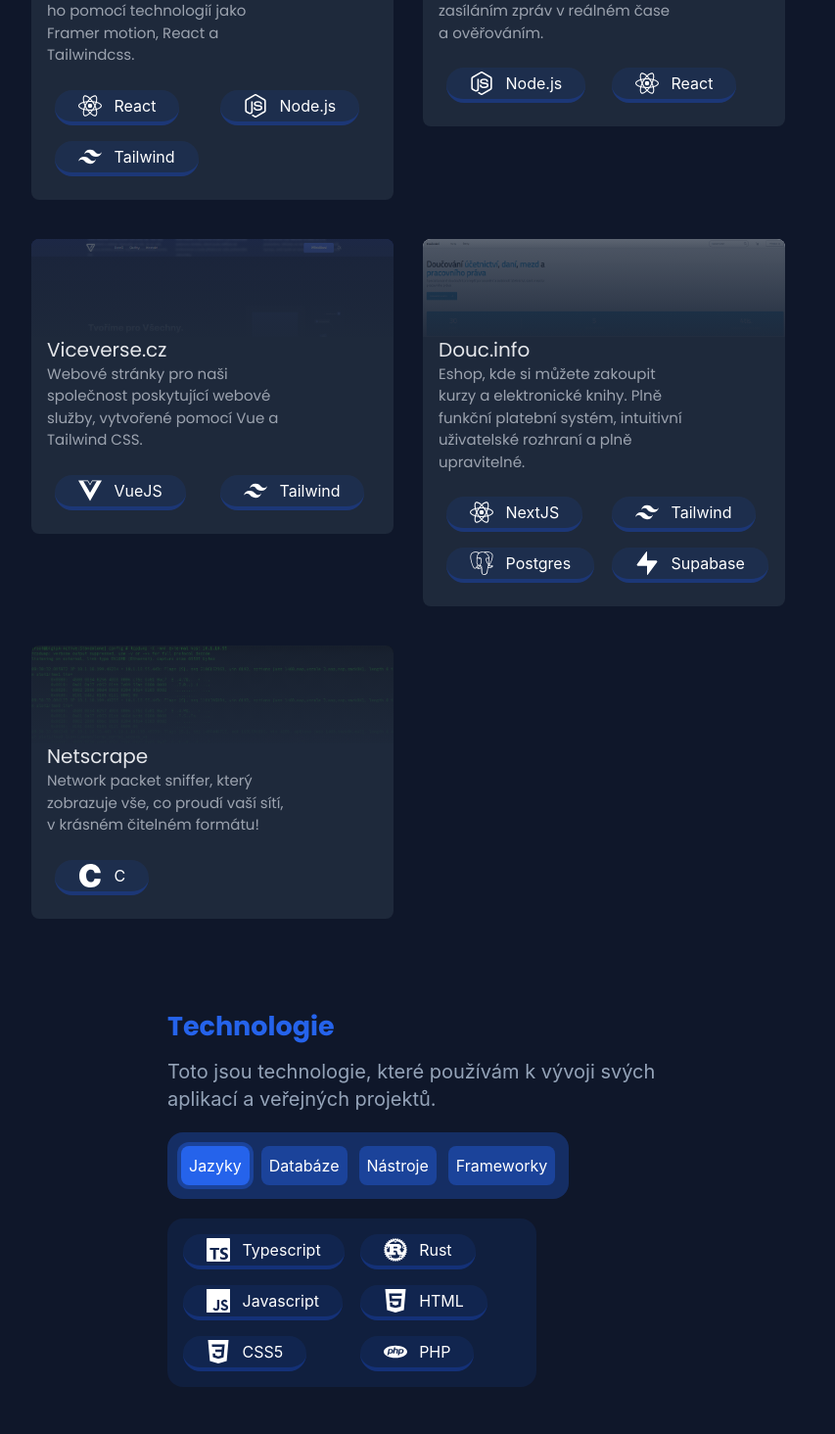
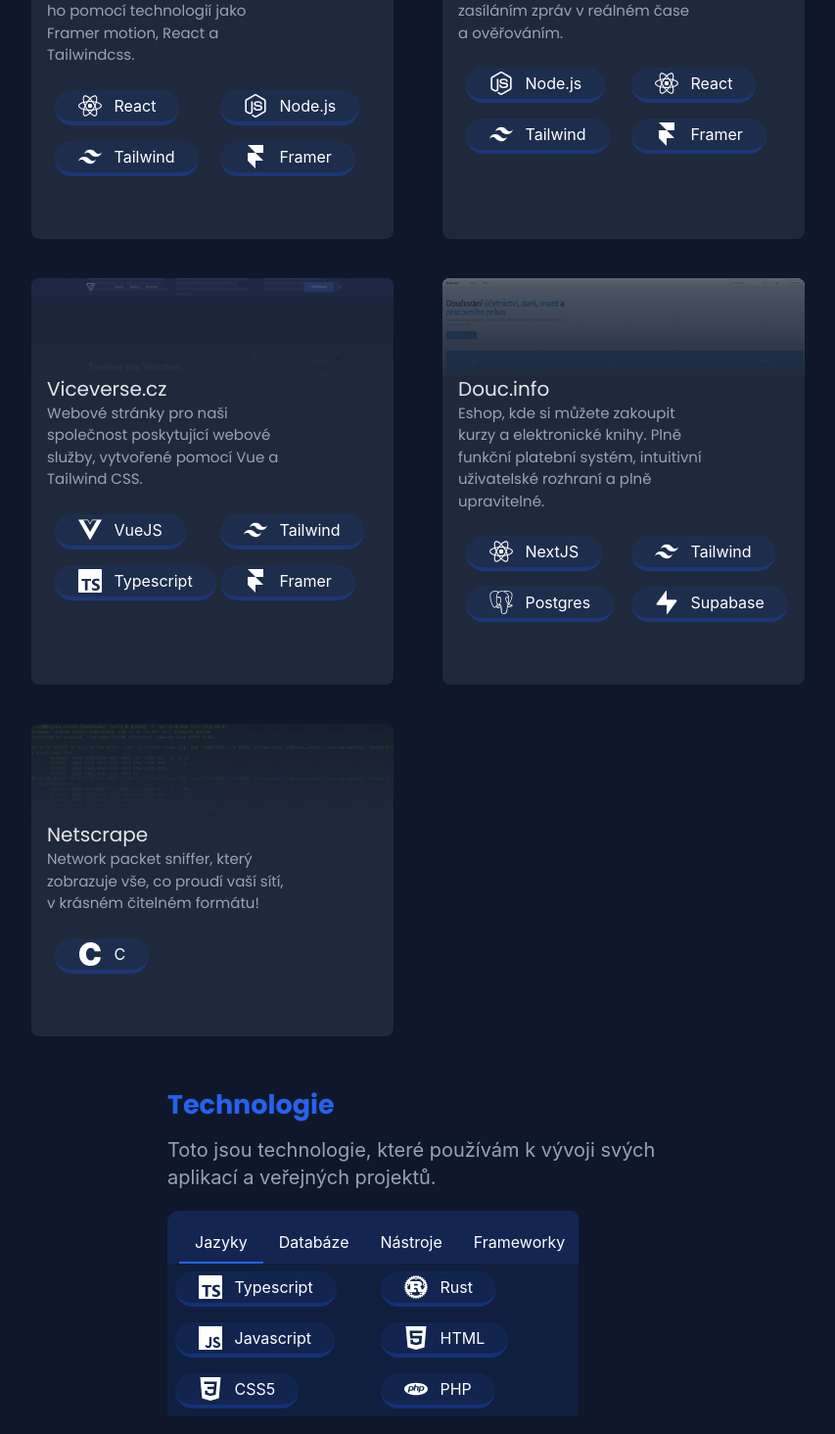
Before and after one commit to Atsukoro1/atsukoro1.github.io, a React (Create React App) app: page / in a window 1280 px wide. Shown: the part 1506-2970 px from the top of the page at 98% size, without its empty margins (208-1061 px from the left). Built offline with nearby package versions, Linux system fonts and the light colour scheme.

Commit message:
feat: 🎸 Updates

```diff
--- a/src/App.tsx
+++ b/src/App.tsx
@@ -10,6 +10,9 @@
 	SiGmail,
 	SiTelegram,
 	SiServerless,
+	SiFramer,
+	SiFontawesome,
+	SiTypescript,
 } from "react-icons/si";
 import { MdComputer } from "react-icons/md";
 import { GiComputerFan } from "react-icons/gi";
@@ -200,7 +203,7 @@
 
 			<div
 				className={`mt-[50px] mr-auto ml-auto w-[380px] grid grid-cols-1 md:grid-cols-2 md:w-[800px]
-           2xl:w-[1200px] 2xl:grid-cols-3 grid-gap-4`}
+           2xl:w-[1200px] 2xl:grid-cols-3 gap-10`}
 			>
 				<Project
 					name={data[language].projects[0][0]}
@@ -218,7 +221,12 @@
 							name: "Tailwind",
 							icon: SiTailwindcss,
 						},
+						{
+							name: "Framer",
+							icon: SiFramer
+						}
 					]}
+					href="https://atsukoro1.github.io/"
 					imagePath={"project_portfolio.png"}
 				/>
 
@@ -234,8 +242,17 @@
 							name: "React",
 							icon: SiReact,
 						},
+						{
+							name: "Tailwind",
+							icon: SiTailwindcss
+						},
+						{
+							name: "Framer",
+							icon: SiFramer
+						}
 					]}
 					imagePath={"project_contalk.png"}
+					href="https://github.com/Atsukoro1/Contalk"
 				/>
 
 				<Project
@@ -250,8 +267,18 @@
 							name: "Tailwind",
 							icon: SiTailwindcss,
 						},
+						{
+
+							name: "Typescript",
+							icon: SiTypescript
+						},
+						{
+							name: "Framer",
+							icon: SiFramer
+						}
 					]}
 					imagePath={"project_viceverse.png"}
+					href="https://www.viceverse.cz"
 				/>
 
 				<Project
@@ -275,6 +302,7 @@
 							icon: SiSupabase,
 						},
 					]}
+					href="https://www.douc.info"
 					imagePath={"project_doucovani.png"}
 				/>
 
@@ -287,6 +315,7 @@
 							icon: SiC,
 						},
 					]}
+					href="https://github.com/Atsukoro1/netscrape"
 					imagePath={"project_netscrape.png"}
 				/>
 			</div>
--- a/src/components/LanguageSwitch.tsx
+++ b/src/components/LanguageSwitch.tsx
@@ -94,7 +94,7 @@
 				<Tab
 					className={() =>
 						classNames(
-							"w-full rounded-lg py-2.5 h-7 w-10 text-sm font-medium leading-5 text-white",
+							"rounded-lg py-2.5 h-7 w-10 text-sm font-medium leading-5 text-white",
 							"ring-slate-700 ring-opacity-60 ring-offset-2 ring-offset-white/[0.09] focus:outline-none focus:ring-2",
 
 							language === SelectedLanguage.ENGLISH
--- a/src/components/Project.tsx
+++ b/src/components/Project.tsx
@@ -14,14 +14,19 @@
 	description?: string;
 	technologies: ITechnology[];
 	imagePath?: string;
+	href?: string;
 }
 
-const Project = ({ name, description, technologies, imagePath }: IProps) => {
-	// TODO: Make animations here work and responsive based on screen size
-
+const Project = ({
+	name,
+	description,
+	technologies,
+	imagePath,
+	href,
+}: IProps) => {
 	return (
 		<motion.div
-			className="bg-slate-200 dark:bg-slate-800 h-fit w-[370px] rounded-lg mb-10 overflow-hidden hover:cursor-pointer"
+			className="bg-slate-200 dark:bg-slate-800 w-[370px] rounded-lg mb-10 overflow-hidden hover:cursor-pointer h-full"
 			whileHover={{
 				translateY: -5,
 			}}
@@ -30,13 +35,14 @@
 				stiffness: 200,
 			}}
 		>
+			<a href={href}>
 				<div
 					style={{
 						backgroundImage: `url(./assets/${imagePath})`,
 					}}
 					className="relative cover h-[100px] w-full bg-cover bg-gradient-to-r from-cyan-500 to-blue-500 overflow-hidden"
 				>
-				<div className="bg-gradient-to-t from-slate-200 dark:from-slate-800 dark:via-[#1e293bcc] to-slate-200) h-[200px] absolute overflow-hidden mt-[-90px] w-[370px]"></div>
+					<div className="bg-gradient-to-t from-slate-200 dark:from-slate-800 dark:via-[#1e293bcc] to-slate-200) h-[200px] absolute overflow-hidden mt-[-90px] w-[370px]" />
 				</div>
 
 				<div className="p-4 mt-[-85px] overflow-hidden">
@@ -60,6 +66,7 @@
 						})}
 					</div>
 				</div>
+			</a>
 		</motion.div>
 	);
 };
--- a/src/components/Socials.tsx
+++ b/src/components/Socials.tsx
@@ -26,7 +26,7 @@
 				/>
 			</a>
 
-			<div className="h-[150px] w-[2px] mb-10 bg-gray-400"/>
+			<div className="h-[150px] w-[2px] mb-10 bg-gray-400" />
 
 			<p className="font-roboto text-xl text-gray-400 -rotate-90 ml-[-45px] mb-[40px]">
 				Socials
--- a/src/components/Tabs.tsx
+++ b/src/components/Tabs.tsx
@@ -1,3 +1,4 @@
+import { motion, AnimatePresence } from "framer-motion";
 import { useEffect, useMemo, useState } from "react";
 
 interface Tab {
@@ -21,16 +22,25 @@
 	}, [selected]);
 
 	return (
-		<div
-			className={`
-                bg-blue-600 m-1.5 w-fit text-center rounded-lg p-1 md:p-2 text-white
-                ${active && "ring-4 ring-blue-600 ring-opacity-40 bg-opacity-100"}
-                ${!active && "bg-opacity-40"}
-            `}
+		<AnimatePresence>
+			<motion.div
+			initial={{ y: 10, opacity: 0 }}
+			animate={{ y: 0, opacity: 1 }}
+			exit={{ y: -10, opacity: 0 }}
+			transition={{ duration: 0.2 }}
 			onClickCapture={onClick}
 		>
-			{title}
-		</div>
+			<motion.div className={`
+                w-fit text-center rounded-tl-lg rounded-tr-lg p-1 md:p-2 text-white mr-2 ml-2
+				${active && "bg-opacity-30"}
+                ${!active && "bg-opacity-20"}
+            `}>
+				{title}
+			</motion.div>
+
+			{selected && <motion.div layoutId="underline" className="bg-blue-600 h-0.5 w-full"/>}
+		</motion.div>
+		</AnimatePresence>
 	);
 };
 
@@ -43,7 +53,7 @@
 
 	return (
 		<>
-			<div className="flex bg-blue-600 bg-opacity-30 p-1 md:p-2 rounded-2xl w-fit hover:cursor-pointer">
+			<div className="flex pr-3 pt-3 pl-3 w-[420px] bg-blue-600 bg-opacity-20 rounded-tr-lg rounded-tl-xl hover:cursor-pointer">
 				{tabs.map((el, index) => {
 					return (
 						<Tab
@@ -57,9 +67,9 @@
 				})}
 			</div>
 
-            <div className="bg-blue-600 bg-opacity-10 p-2 rounded-2xl w-fit mt-5">
-                {element}
-            </div>
+			<div className="bg-blue-600 bg-opacity-10 w-[420px]">
+				{element}
+			</div>
 		</>
 	);
 };
```
Also changed, not shown: src/assets/data.ts (+2 -12 lines), src/assets/technologies.ts (+16 -16 lines), src/components/TechnologyList.tsx (+5 -5 lines). Lines whose indentation alone changed are shown as unchanged.
